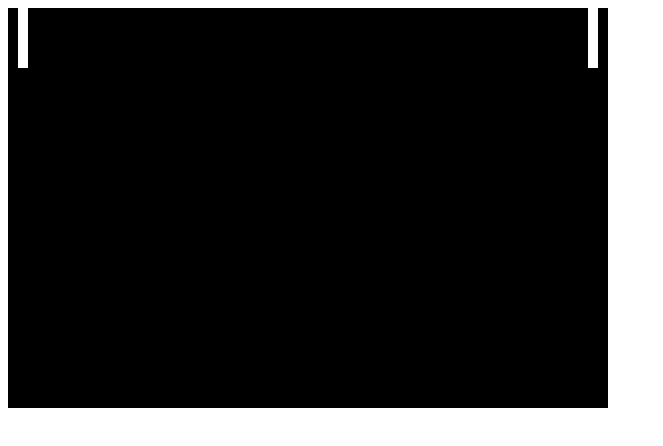
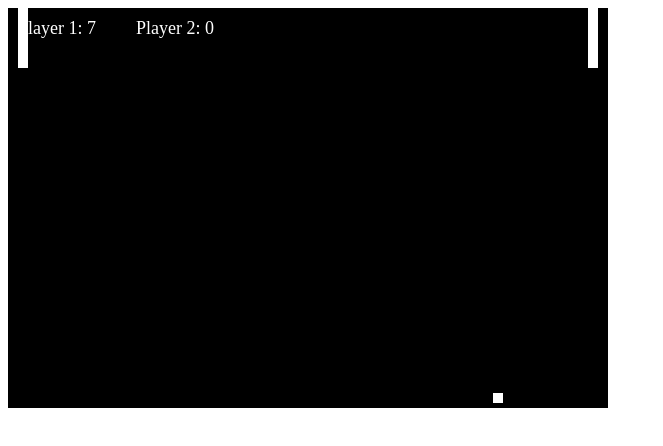
Before and after one commit to bereket-7/pong-game, a Vue app: page / in a window 1280 px wide. Before the commit this address had no page. Shown: the top 446 px of the page, without its empty margins (0-663 px from the left). Built offline with nearby package versions, Linux system fonts and the light colour scheme.

Commit message:
score board

```diff
--- a/src/App.vue
+++ b/src/App.vue
@@ -1,10 +1,13 @@
-
 <template>
-    <div class="pong-game" @keydown="handleKeyDown" tabindex="0">
+  <div class="pong-game" @keydown="handleKeyDown" tabindex="0">
     <div class="game-board">
       <div class="paddle paddle-left" :style="{ top: paddleLeftY + 'px' }"></div>
       <div class="paddle paddle-right" :style="{ top: paddleRightY + 'px' }"></div>
       <div class="ball" :style="{ top: ballY + 'px', left: ballX + 'px' }"></div>
+    </div>
+    <div class="scores">
+      <span class="score-left">Player 1: {{ scoreLeft }}</span>
+      <span class="score-right">Player 2: {{ scoreRight }}</span>
     </div>
   </div>
 </template>
@@ -22,7 +25,9 @@
       paddleWidth: 10,
       ballSize: 10,
       canvasWidth: 600,
-      canvasHeight: 400
+      canvasHeight: 400,
+      scoreLeft: 0,
+      scoreRight: 0
     };
   },
   methods: {
@@ -48,6 +53,7 @@
       this.paddleLeftY = mouseY - this.paddleHeight / 2;
     },
     checkCollision() {
+
       if (this.ballX + this.ballSize >= this.canvasWidth) {
         this.ballSpeedX = -this.ballSpeedX;
       } else if (this.ballX <= 0) {
@@ -72,6 +78,24 @@
       ) {
         this.ballSpeedX = -this.ballSpeedX;
       }
+      if (this.ballX <= 0) {
+        // Player 2 scores
+        this.scoreRight++;
+        this.resetBall();
+      } else if (this.ballX + this.ballSize >= this.canvasWidth) {
+        // Player 1 scores
+        this.scoreLeft++;
+        this.resetBall();
+      }
+    },
+    resetBall() {
+      // Reset ball position to the center
+      this.ballX = this.canvasWidth / 2 - this.ballSize / 2;
+      this.ballY = this.canvasHeight / 2 - this.ballSize / 2;
+
+      // Reset ball speed and direction
+      this.ballSpeedX = -this.ballSpeedX;
+      this.ballSpeedY = -this.ballSpeedY;
     },
     gameLoop() {
       this.moveBall();
@@ -130,4 +154,19 @@
   height: 10px;
   background-color: #fff;
 }
+.scores {
+  position: absolute;
+  top: 10px;
+  left: 10px;
+  color: #fff;
+  font-size: 18px;
+}
+
+.score-left {
+  margin-right: 20px;
+}
+
+.score-right {
+  margin-left: 20px;
+}
 </style>
```
